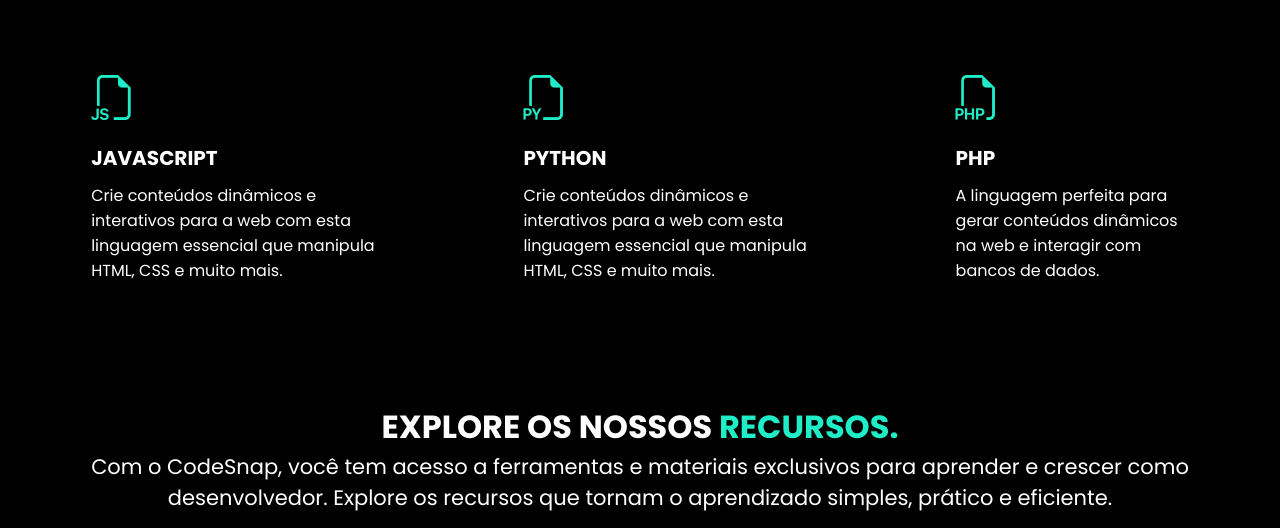
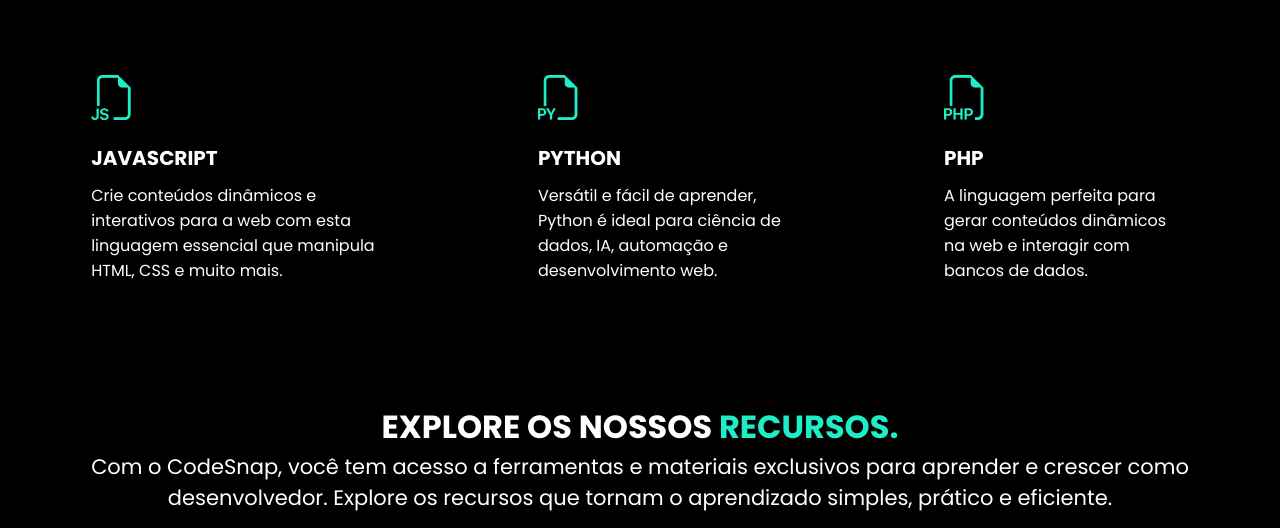
Before and after one commit to Fexz0/Projeto-CodeSnap-v2, a plain HTML site: page index.html in a window 1280 px wide. Shown: the part 569-1097 px from the top of the page. Drawn offline with nearby package versions, Linux system fonts and the light colour scheme.

Commit message:
first commit

```diff
--- a/index.html
+++ b/index.html
@@ -92,8 +92,8 @@
                     <div class="linguagens-box"> <a href="">
                             <i class="bi bi-filetype-py"></i>
                             <h3>PYTHON</h3>
-                            <p>Crie conteúdos dinâmicos e interativos para a web com esta linguagem essencial que
-                                manipula HTML, CSS e muito mais.</p>
+                            <p>Versátil e fácil de aprender, Python é ideal para ciência de dados, IA, automação e
+                                desenvolvimento web.</p>
                         </a>
                     </div><!--linguagens-box-->
                     <div class="linguagens-box"> <a href="">
```
